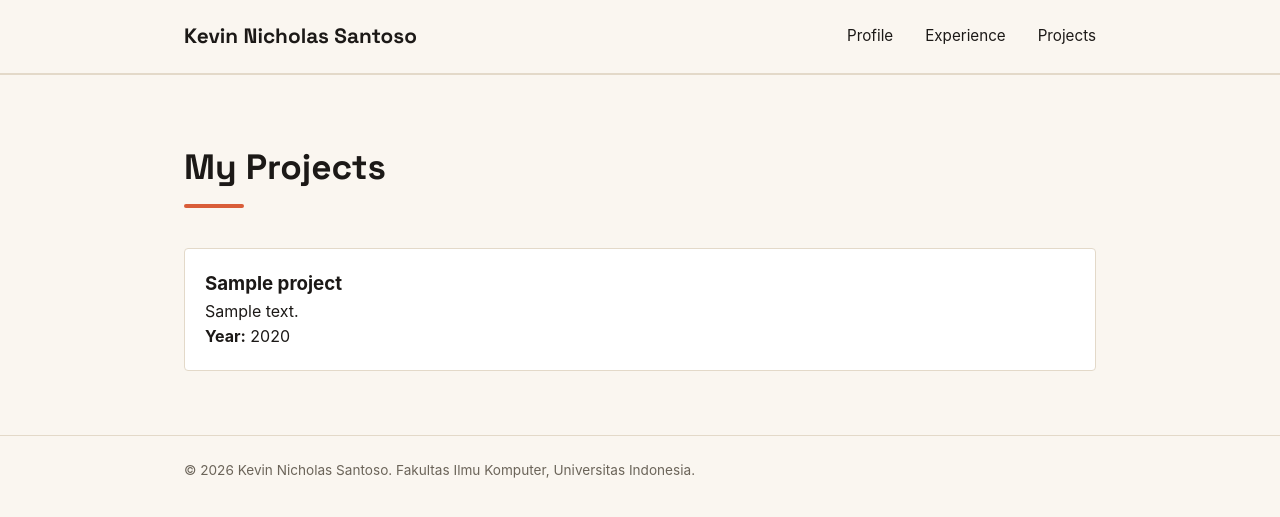
After one commit to KevinNicSantoso/myportofolio, a Django app: page /projects/ in a window 1280 px wide. The commit adds this page. Shown: the top 517 px of the page. Run offline with Django 5.2, Linux system fonts and the light colour scheme; tables that the repository leaves empty hold one stand-in row (values such as "Sample post").

Commit message:
Individual Assignment 2: Addition of Project Page with MVT

```diff
--- a/main/models.py
+++ b/main/models.py
@@ -30,3 +30,11 @@ class Experience(models.Model):
     @property
     def is_ongoing(self):
         return self.ended_at is None
+
+class Project(models.Model):
+    title = models.CharField(max_length=200)
+    description = models.TextField()
+    year = models.IntegerField()
+
+    def __str__(self):
+        return self.title
--- a/main/urls.py
+++ b/main/urls.py
@@ -1,10 +1,12 @@
 from django.urls import path
 
 from main.views import show_main, show_experience
+from main.views import project_list
 
 app_name = "main"
 
 urlpatterns = [
     path("", show_main, name="show_main"),
     path("experience/", show_experience, name="show_experience"),
+    path('projects/', project_list, name='project_list'),
 ]
--- a/main/views.py
+++ b/main/views.py
@@ -1,6 +1,7 @@
 from django.shortcuts import render
 
 from main.models import Experience
+from main.models import Project
 
 def show_main(request):
     context = {
@@ -21,3 +22,11 @@ def show_experience(request):
         "experience_list": Experience.objects.all(),
     }
     return render(request, "experience.html", context)
+
+def project_list(request):
+    projects = Project.objects.all()
+    context = {
+        'name': 'Kevin Nicholas Santoso',
+        'projects': projects
+    }
+    return render(request, "projects.html", context)
--- a/static/css/style.css
+++ b/static/css/style.css
@@ -440,3 +440,92 @@ h1, .brand {
     font-size: 0.85rem;
     font-weight: 600;
 }
+
+.projects-section {
+    padding: 4rem 0;
+    border-top: 1px solid var(--line);
+    background-color: var(--paper);
+}
+
+.projects-section h1 {
+    margin: 0.4rem 0 1.5rem;
+    font-size: 2rem;
+}
+
+.projects-grid {
+    display: grid;
+    grid-template-columns: repeat(auto-fit, minmax(240px, 1fr));
+    gap: 1rem;
+}
+
+.project-card {
+    padding: 1.25rem;
+    background-color: #fff;
+    border: 1px solid var(--line);
+    border-radius: var(--radius);
+    transition: transform 0.2s ease, box-shadow 0.2s ease, border-color 0.2s ease;
+}
+
+.project-card:hover {
+    transform: translateY(-4px);
+    border-color: var(--accent);
+    box-shadow: 0 8px 20px rgba(28, 25, 23, 0.08);
+}
+
+.project-category {
+    color: var(--accent-dark);
+    font-size: 0.75rem;
+    font-weight: 700;
+    text-transform: uppercase;
+    letter-spacing: 0.05em;
+}
+
+.project-card h2 {
+    margin: 0.5rem 0;
+    font-size: 1.25rem;
+    font-family: "Space Grotesk", -apple-system, sans-serif;
+}
+
+.project-description,
+.projects-section .empty-state {
+    color: var(--text-muted);
+    font-size: 0.95rem;
+    line-height: 1.6;
+}
+
+.project-meta {
+    margin-top: 1rem;
+    font-size: 0.85rem;
+    font-weight: 600;
+    color: var(--ink);
+}
+
+.project-link {
+    display: inline-block;
+    margin-top: 0.75rem;
+    color: var(--accent);
+    font-size: 0.85rem;
+    font-weight: 600;
+    text-decoration: none;
+    transition: color 0.2s ease;
+}
+
+.project-link:hover {
+    color: var(--accent-dark);
+    text-decoration: underline;
+}
+
+@media (max-width: 600px) {
+    .projects-section {
+        padding: 3rem 0;
+    }
+
+    .projects-section h1 {
+        font-size: 1.6rem;
+    }
+
+    .projects-grid {
+        grid-template-columns: 1fr;
+        gap: 1rem;
+    }
+}
--- a/templates/experience.html
+++ b/templates/experience.html
@@ -16,6 +16,7 @@
             <nav>
                 <a href="{% url 'main:show_main' %}">Profile</a>
                 <a href="{% url 'main:show_experience' %}">Experience</a>
+                <a href="{% url 'main:project_list' %}">Projects</a>
             </nav>
         </div>
     </header>
--- a/templates/index.html
+++ b/templates/index.html
@@ -16,6 +16,7 @@
             <nav>
                 <a href="{% url 'main:show_main' %}">Profile</a>
                 <a href="{% url 'main:show_experience' %}">Experience</a>
+                <a href="{% url 'main:project_list' %}">Projects</a>
             </nav>
         </div>
     </header>
--- /dev/null
+++ b/templates/projects.html
@@ -0,0 +1,50 @@
+<!DOCTYPE html>
+<html lang="en">
+<head>
+    <meta charset="UTF-8">
+    <meta name="viewport" content="width=device-width, initial-scale=1.0">
+    <title>Projects - {{ name }}</title>
+    <link rel="preconnect" href="https://fonts.googleapis.com">
+    <link rel="preconnect" href="https://fonts.gstatic.com" crossorigin>
+    <link href="https://fonts.googleapis.com/css2?family=Space+Grotesk:wght@500;700&display=swap" rel="stylesheet">
+    <link rel="stylesheet" href="/static/css/style.css">
+</head>
+<body>
+    <header class="site-header">
+        <div class="container">
+            <a href="{% url 'main:show_main' %}" class="brand">{{ name }}</a>
+            <nav>
+                <a href="{% url 'main:show_main' %}">Profile</a>
+                <a href="{% url 'main:show_experience' %}">Experience</a>
+                <a href="{% url 'main:project_list' %}">Projects</a>
+            </nav>
+        </div>
+    </header>
+
+<main>
+    <section class="projects-section">
+    <div class="container">
+        <h2 class="section-title">My Projects</h2>
+
+        <div class="projects-grid">
+            {% for project in projects %}
+                <div class="project-card">
+                    <h3>{{ project.title }}</h3>
+                    <p>{{ project.description }}</p>
+                    <p><strong>Year:</strong> {{ project.year }}</p>
+                </div>
+            {% empty %}
+                <p>No projects have been added yet. Check back later!</p>
+            {% endfor %}
+        </div>
+    </div>
+    </section>
+</main>
+
+    <footer class="site-footer">
+        <div class="container">
+            <p>&copy; 2026 {{ name }}. Fakultas Ilmu Komputer, Universitas Indonesia.</p>
+        </div>
+    </footer>
+</body>
+</html>
```
Also changed, not shown: main/tests.py (+21 -0 lines), README.md, main/migrations/0002_project.py (added).
